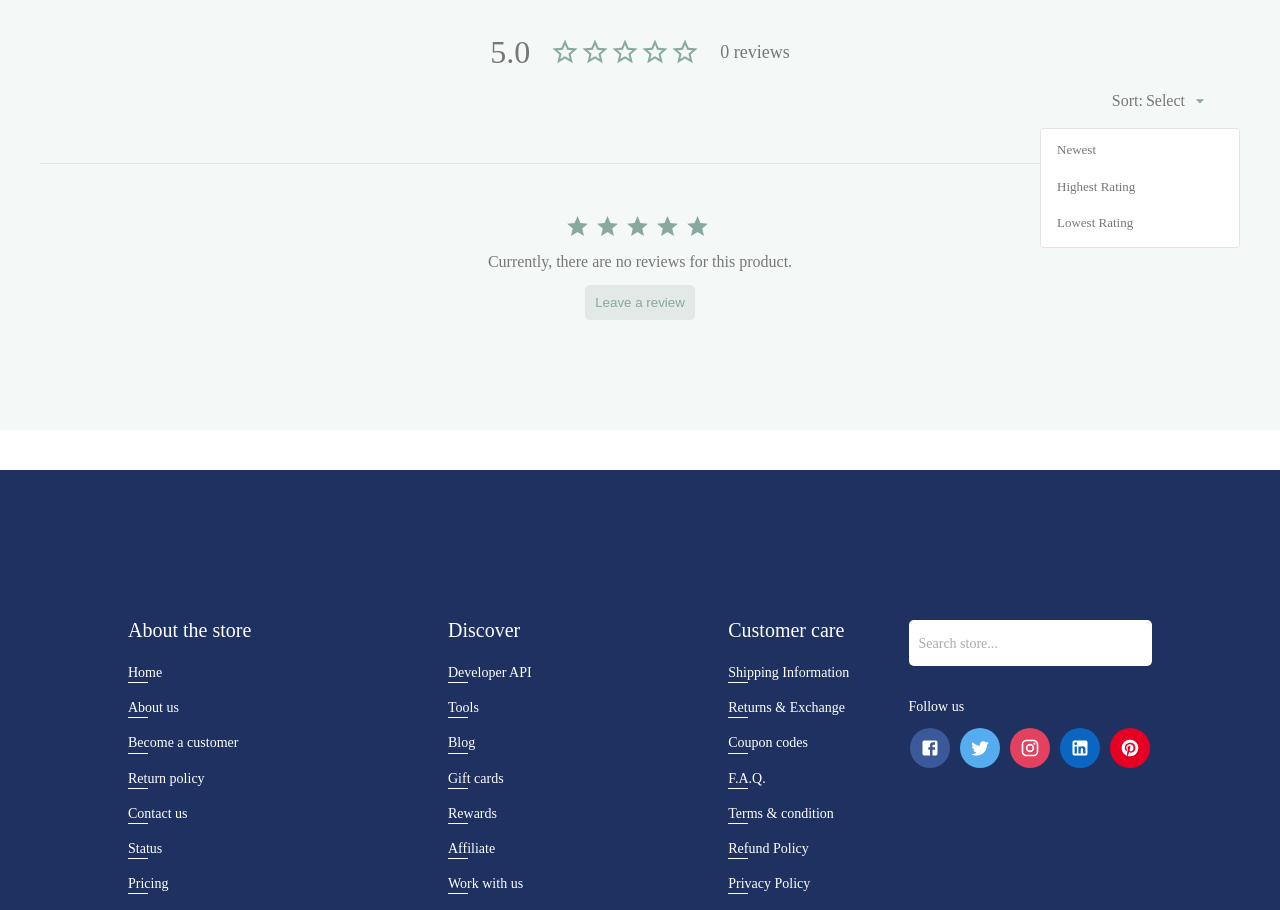
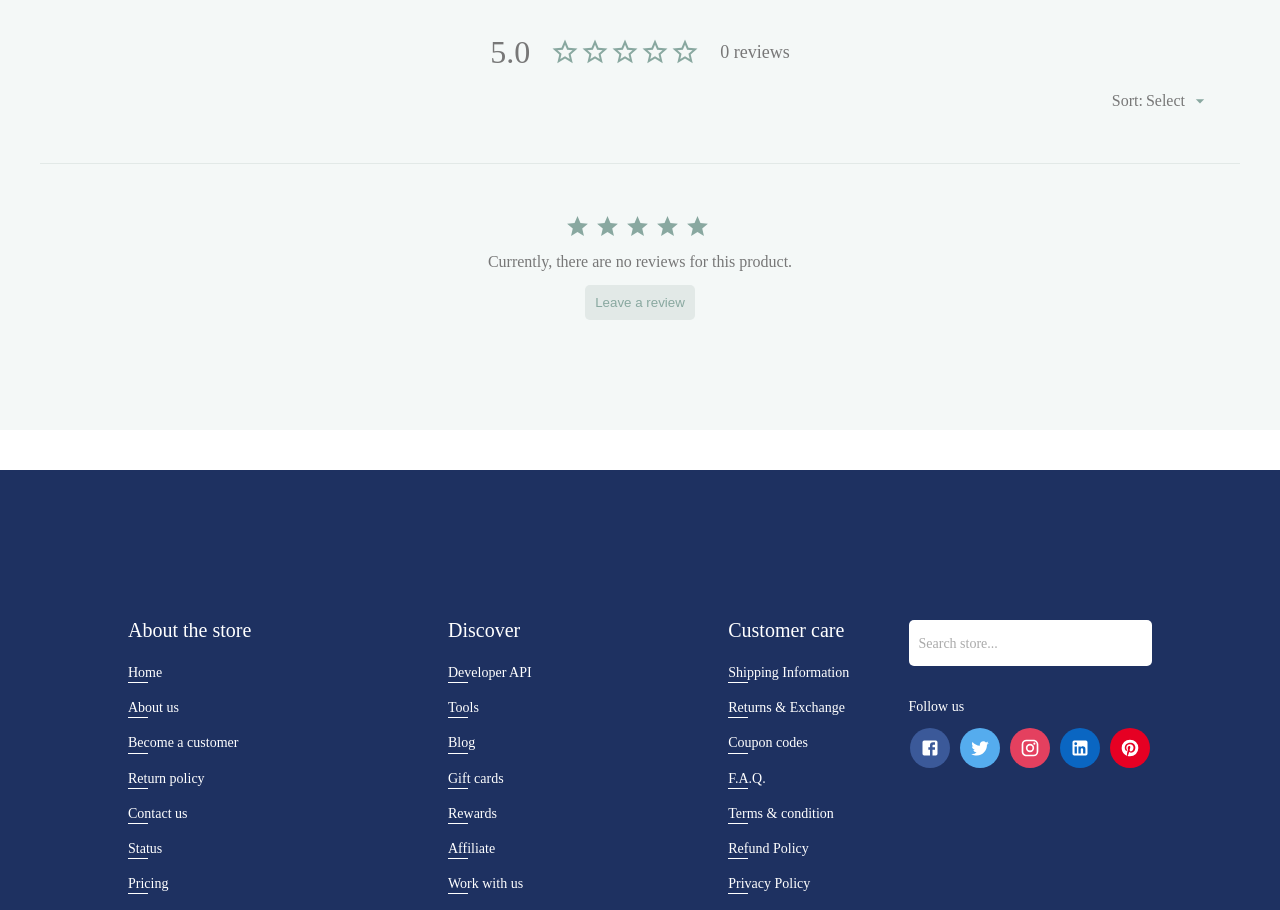
Before and after one commit to esteemayo/ecommerce-store-client, a Next.js app: page /products/1 in a window 1280 px wide. Shown: the part 10409-11319 px from the top of the page. Built offline with nearby package versions, Linux system fonts and the light colour scheme.

Commit message:
feat: add css properties

```diff
--- a/src/components/Reviews.jsx
+++ b/src/components/Reviews.jsx
@@ -156,7 +156,10 @@ const FilterList = styled.ul`
   background-color: var(--clr-white);
   border: 1px solid #e3e3e3;
   border-radius: 3px;
-  z-index: 1000;
+  display: ${({ type }) => type === 'show' ? 'block' : 'none'};
+  visibility: ${({ type }) => type === 'show' ? 'visible' : 'hidden'};
+  opacity: ${({ type }) => type === 'show' ? 1 : 0};
+  z-index: ${({ type }) => type === 'show' ? 1000 : -1};
 `;
 
 const ListCategory = styled.li`
```
